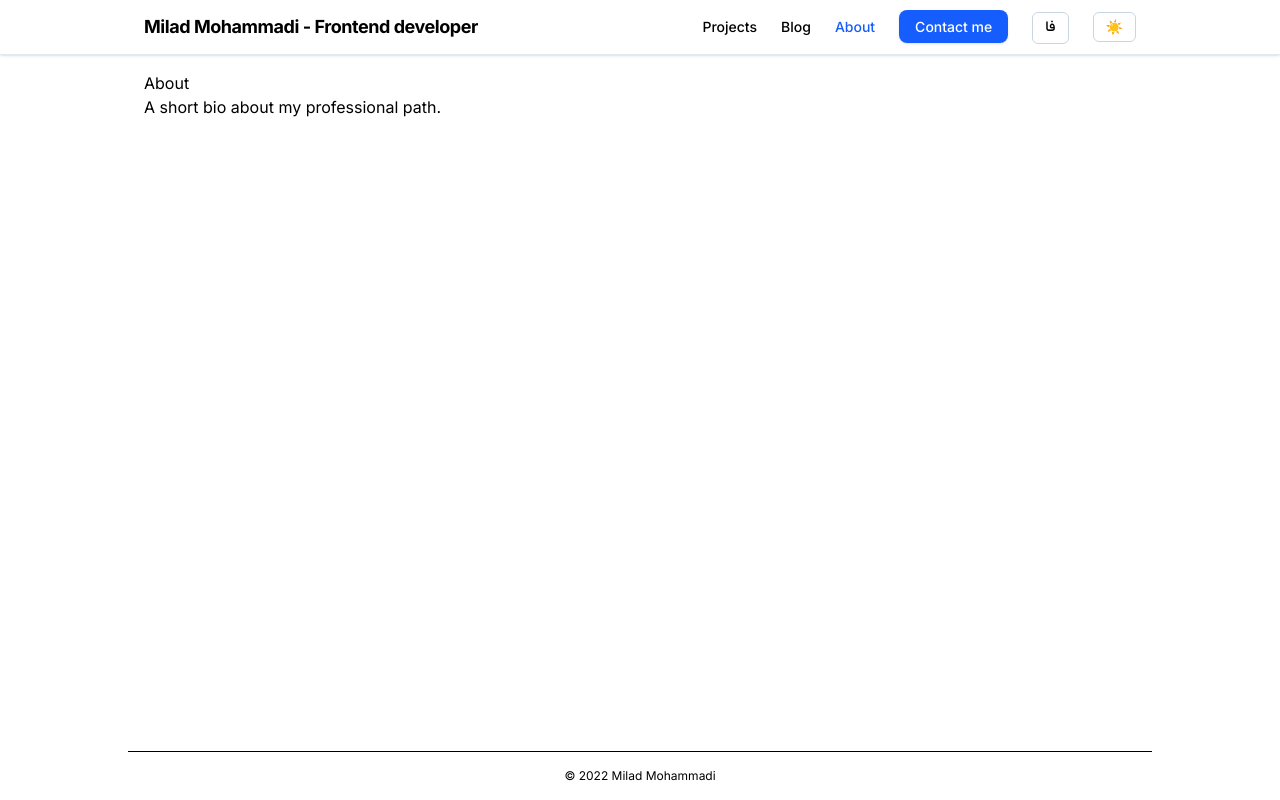
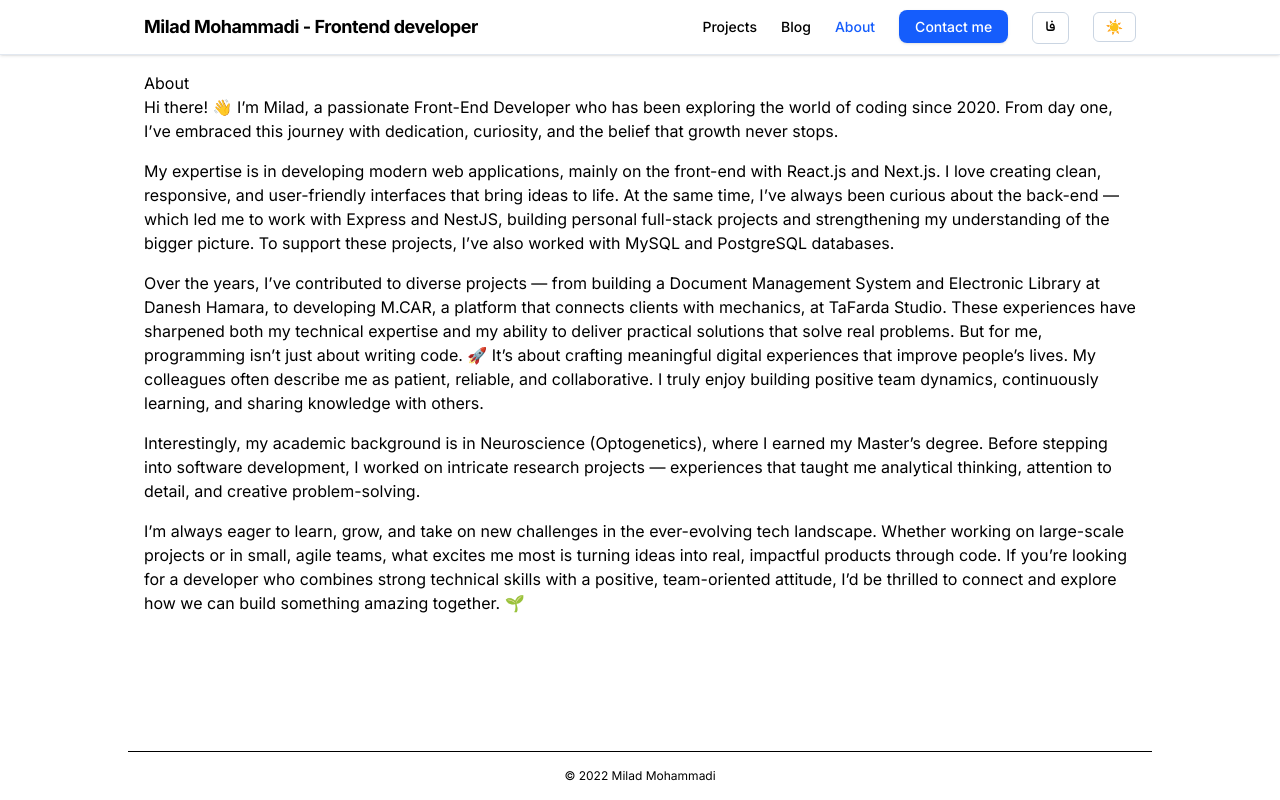
Before and after one commit to phymilad/portfolio, a Next.js app: page /en/about in a window 1280 px wide. Built offline with nearby package versions, Linux system fonts and the light colour scheme.

Commit message:
feat: handle first version of the about_me page

```diff
--- a/src/app/[locale]/about/page.tsx
+++ b/src/app/[locale]/about/page.tsx
@@ -5,7 +5,13 @@ export default function About({ params }: { params: { locale: Locale } }) {
   return (
     <article className="prose">
       <h1>{t('about_title', locale)}</h1>
-      <p>{t('about_body', locale)}</p>
+      <div className='flex flex-col gap-4'>
+        <p>{t('about_me_first_paragraph', locale)}</p>
+        <p>{t('about_me_second_paragraph', locale)}</p>
+        <p>{t('about_me_third_paragraph', locale)}</p>
+        <p>{t('about_me_forth_paragraph', locale)}</p>
+        <p>{t('about_me_fifth_paragraph', locale)}</p>
+      </div>
     </article>
   );
 }
--- a/src/i18n/dict.ts
+++ b/src/i18n/dict.ts
@@ -43,6 +43,26 @@ export const dictionary = {
     en: (y: number) => `© ${y} Milad Mohammadi`,
     fa: (y: number) => `© ${y} میلاد محمدی`,
   },
+  about_me_first_paragraph: {
+    en: "Hi there! 👋 I’m Milad, a passionate Front-End Developer who has been exploring the world of coding since 2020. From day one, I’ve embraced this journey with dedication, curiosity, and the belief that growth never stops.",
+    fa: "سلام! 👋 من میلاد هستم، یک توسعه‌دهنده فرانت‌اند که از سال ۲۰۲۰ وارد دنیای برنامه‌نویسی شدم و از همون ابتدا با اشتیاق، پشتکار و باور به یادگیری مداوم این مسیر رو ادامه دادم",
+  },
+  about_me_second_paragraph: {
+    en: "My expertise is in developing modern web applications, mainly on the front-end with React.js and Next.js. I love creating clean, responsive, and user-friendly interfaces that bring ideas to life. At the same time, I’ve always been curious about the back-end — which led me to work with Express and NestJS, building personal full-stack projects and strengthening my understanding of the bigger picture. To support these projects, I’ve also worked with MySQL and PostgreSQL databases.",
+    fa: "تخصص من توسعه وب‌اپلیکیشن‌های مدرن هست که بیشتر در بخش فرانت‌اند با React.js و Next.js انجامشون می‌دم. من عاشق خلق رابط‌های کاربری تمیز، واکنش‌گرا و کاربرپسند هستم که ایده‌ها رو به تجربه‌های واقعی تبدیل می‌کنن. در عین حال، همیشه به توسعه سمت بک علاقه‌مند بودم؛ همین علاقه باعث شد که با Express و NestJS کار کنم و چندین پروژه شخصی رو به صورت فول‌استک پیاده‌سازی کنم. برای پیشبرد این پروژه‌ها هم از دیتابیس‌های MySQL و PostgreSQL استفاده کردم.",
+  },
+  about_me_third_paragraph: {
+    en: "Over the years, I’ve contributed to diverse projects — from building a Document Management System and Electronic Library at Danesh Hamara, to developing M.CAR, a platform that connects clients with mechanics, at TaFarda Studio. These experiences have sharpened both my technical expertise and my ability to deliver practical solutions that solve real problems. But for me, programming isn’t just about writing code. 🚀 It’s about crafting meaningful digital experiences that improve people’s lives. My colleagues often describe me as patient, reliable, and collaborative. I truly enjoy building positive team dynamics, continuously learning, and sharing knowledge with others.",
+    fa: "تجربه‌هام شامل پروژه‌های متنوعی هست؛ از توسعه یک سیستم مدیریت اسناد و کتابخانه الکترونیکی در دانش‌هم‌آرا گرفته تا ساخت پلتفرم M.CAR در TaFarda Studio که ارتباط بین مشتری‌ها و مکانیک‌ها رو ساده‌تر و کارآمدتر کرده. این پروژه‌ها به من کمک کردن هم در زمینه فنی عمیق‌تر بشم و هم مهارت حل مسئله‌هام رو تقویت کنم. اما برای من، برنامه‌نویسی فقط کدنویسی نیست. 🚀 اینه که بشه تجربه‌های دیجیتال معناداری خلق کرد که واقعاً به زندگی آدم‌ها ارزش اضافه کنه. همکارانم منو فردی صبور، قابل‌اعتماد و اهل همکاری می‌شناسن. چیزی که همیشه برام مهمه، ایجاد فضای کاری مثبت، یادگیری مداوم و به اشتراک گذاشتن دانسته‌ها با دیگرانه.",
+  },
+  about_me_forth_paragraph: {
+    en: "Interestingly, my academic background is in Neuroscience (Optogenetics), where I earned my Master’s degree. Before stepping into software development, I worked on intricate research projects — experiences that taught me analytical thinking, attention to detail, and creative problem-solving.",
+    fa: "پیش‌زمینه علمی من هم جالبه! 🎓 من کارشناسی‌ارشد نوروساینس (اپتوژنتیک) دارم و قبل از ورود به دنیای نرم‌افزار، روی پروژه‌های تحقیقاتی پیچیده‌ای کار کردم. اون تجربه‌ها باعث شدن که مهارت‌های تفکر تحلیلی، دقت به جزئیات و حل خلاقانه مسئله در من تقویت بشه.",
+  },
+  about_me_fifth_paragraph: {
+    en: "I’m always eager to learn, grow, and take on new challenges in the ever-evolving tech landscape. Whether working on large-scale projects or in small, agile teams, what excites me most is turning ideas into real, impactful products through code. If you’re looking for a developer who combines strong technical skills with a positive, team-oriented attitude, I’d be thrilled to connect and explore how we can build something amazing together. 🌱",
+    fa: "من همیشه دنبال یادگیری و تجربه‌های تازه در دنیای تکنولوژی هستم. چه روی پروژه‌های بزرگ و چالش‌برانگیز کار کنم، چه در تیم‌های کوچک و صمیمی، چیزی که بیش از همه منو هیجان‌زده می‌کنه اینه که بتونم با کد، ایده‌ها رو به محصولات واقعی و تأثیرگذار تبدیل کنم. اگر به دنبال توسعه‌دهنده‌ای هستید که هم از نظر فنی توانمند باشه و هم با انرژی مثبت و روحیه تیمی قوی وارد پروژه بشه، خوشحال می‌شم بیشتر با هم آشنا بشیم. 🌱",
+  },
 } as const;
 
 // helpers to read values based on locale
```
